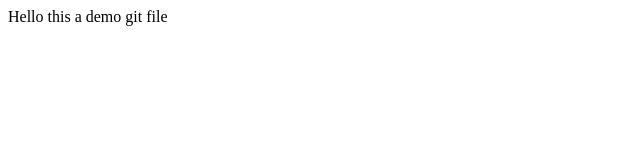
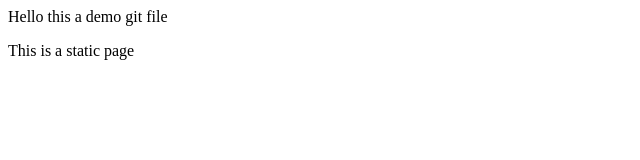
Before and after one commit to sadanand1jori/demo-project, a plain HTML site: page index.html in a window 1280 px wide. Shown: the whole page, without its empty margins (0-640 px from the left). Drawn offline with Linux system fonts and the light colour scheme.

Commit message:
Just have added the new line to the code

```diff
--- a/index.html
+++ b/index.html
@@ -1 +1,2 @@
 <p>Hello this a demo git file</p>
+<p>This is a static page</p>
```
